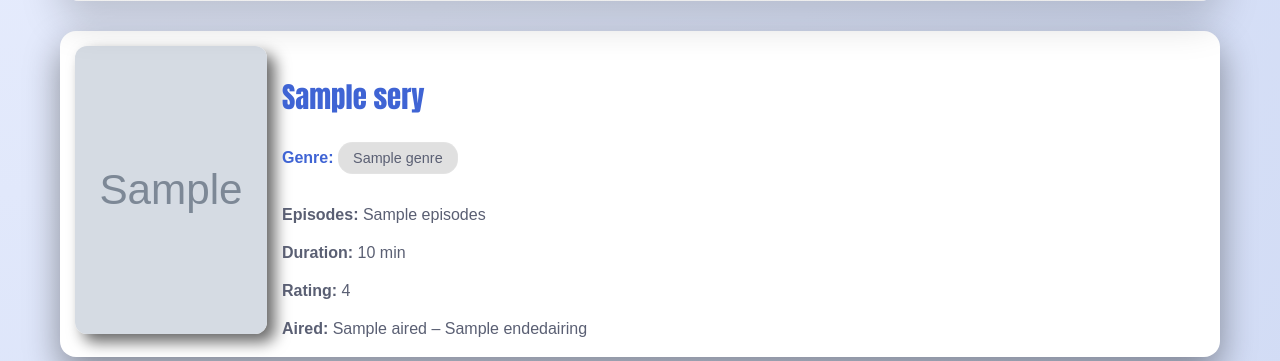
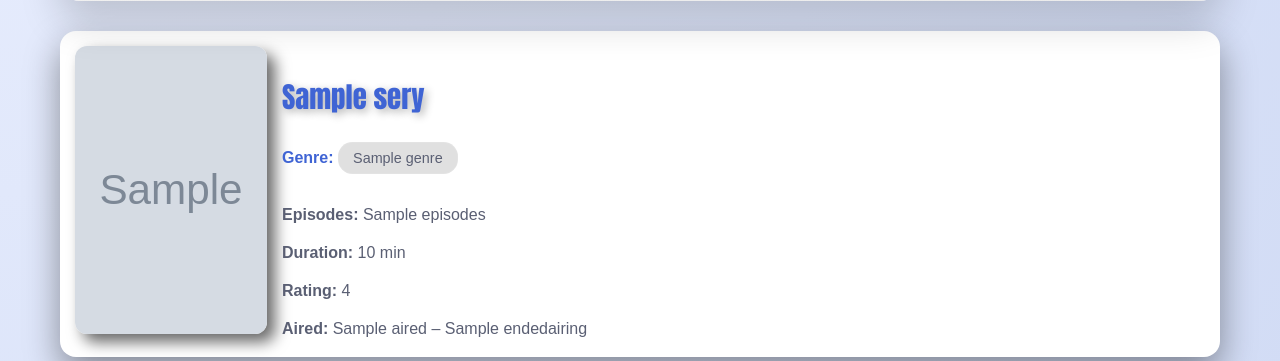
Before and after one commit to matejboyboy/myseries, a Flask app: page /series in a window 1280 px wide; the page is wider, and only the part inside the window is pictured. Shown: the part 412-773 px from the top of that part. Run offline with Flask 3, Linux system fonts and the light colour scheme; grey boxes marked "Sample" are stand-in pictures; a database or web service that is not in the repository returns one stand-in record (values such as "Sample title"); some libraries are stand-ins or nearby versions.

Commit message:
Add files via upload

```diff
--- a/static/style.css
+++ b/static/style.css
@@ -367,6 +367,7 @@ body {
     font-family: impact;
     font-size: 1.8rem;
     margin-bottom: 8px;
+    text-shadow: 3px 3px 8px rgba(0, 0, 0, 0.3);
 }
 
 .series-meta {
```
